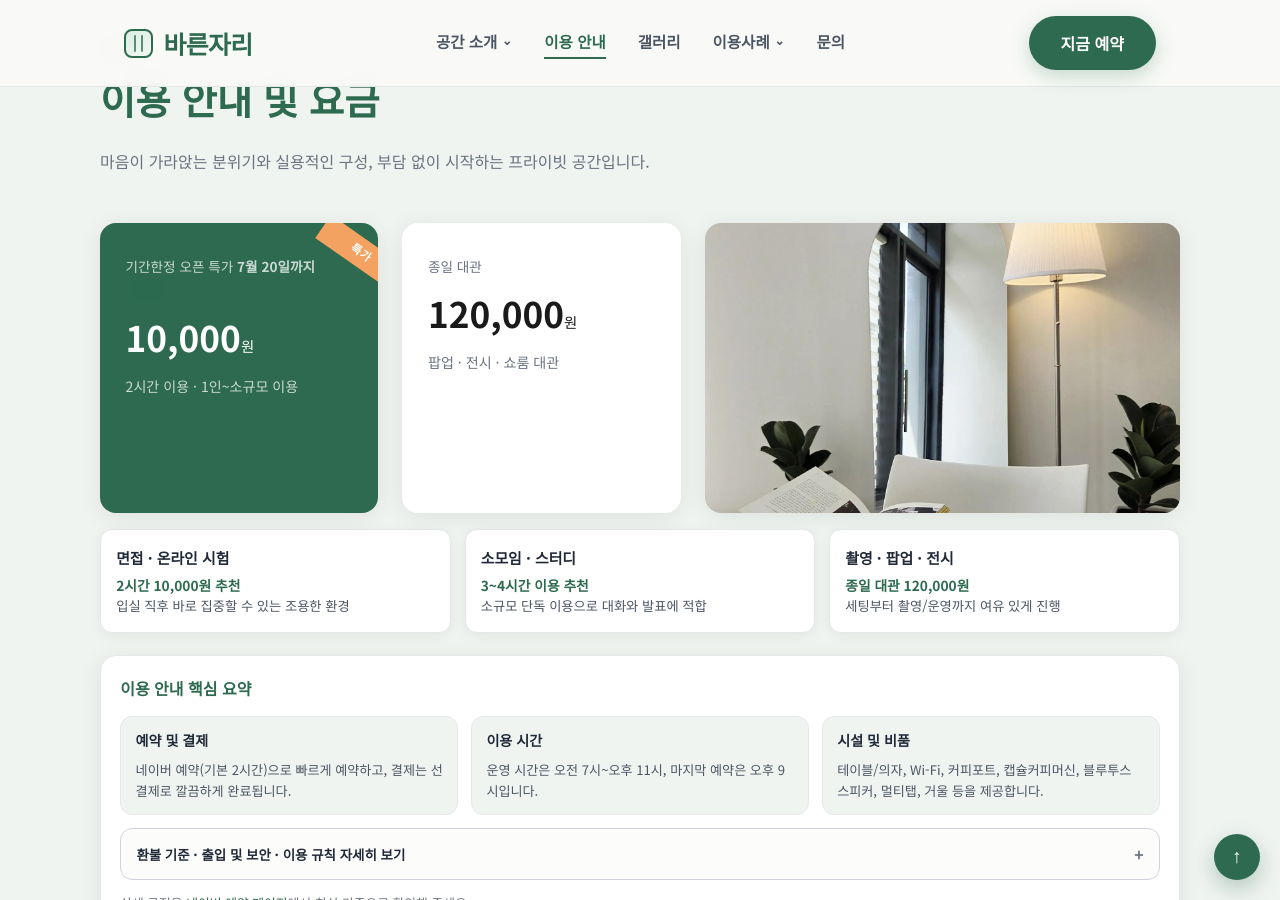
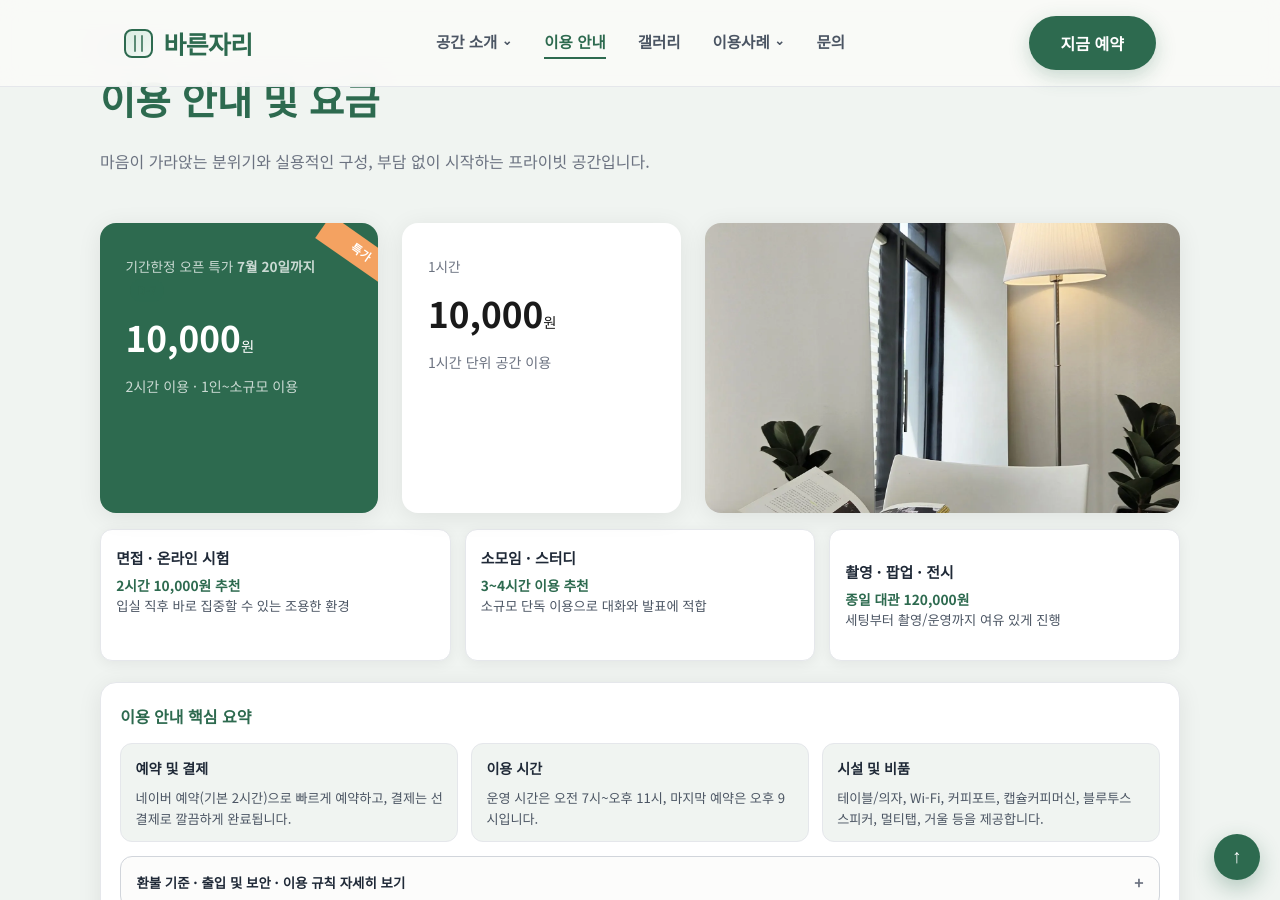
Before and after one commit to bareunspace/blog, a Jekyll site: the page built from index.html, in a window 1280 px wide and 900 px high, scrolled down 2117 px. Built offline with Jekyll 4.4.1, drawn with Linux system fonts in a browser that asks for light colours.

Commit message:
Update booking cards

```diff
--- a/index.html
+++ b/index.html
@@ -289,10 +289,10 @@ script_version: 20260713-2
             <p class="price-amount">10,000<span class="price-unit">원</span></p>
             <p class="price-desc">2시간 이용 · 1인~소규모 이용</p>
           </a>
-          <a href="https://m.booking.naver.com/booking/10/bizes/1663159/items/7764732" target="_blank" rel="noopener noreferrer" class="price-card" data-cta="price_fullday" aria-label="종일 대관 120,000원 예약하기">
-            <p class="price-label">종일 대관</p>
-            <p class="price-amount">120,000<span class="price-unit">원</span></p>
-            <p class="price-desc">팝업 · 전시 · 쇼룸 대관</p>
+          <a href="https://booking.naver.com/booking/10/bizes/1663159/items/7861240" target="_blank" rel="noopener noreferrer" class="price-card" data-cta="price_1hour" aria-label="1시간 10,000원 예약하기">
+            <p class="price-label">1시간</p>
+            <p class="price-amount">10,000<span class="price-unit">원</span></p>
+            <p class="price-desc">1시간 단위 공간 이용</p>
           </a>
         </div>
         <figure class="about-photo">
@@ -308,10 +308,10 @@ script_version: 20260713-2
           <h4>소모임 · 스터디</h4>
           <p><strong>3~4시간 이용 추천</strong><br />소규모 단독 이용으로 대화와 발표에 적합</p>
         </article>
-        <article class="plan-card">
+        <a href="https://m.booking.naver.com/booking/10/bizes/1663159/items/7764732" target="_blank" rel="noopener noreferrer" class="plan-card plan-card-link" data-cta="plan_fullday" aria-label="촬영, 팝업, 전시 종일 대관 120,000원 예약하기">
           <h4>촬영 · 팝업 · 전시</h4>
           <p><strong>종일 대관 120,000원</strong><br />세팅부터 촬영/운영까지 여유 있게 진행</p>
-        </article>
+        </a>
       </div>
       <div class="policy-summary">
         <h3 class="policy-title">이용 안내 핵심 요약</h3>
--- a/styles/main.css
+++ b/styles/main.css
@@ -1206,6 +1206,21 @@ section { padding: 5rem 1.5rem; }
   border: 1px solid #e5e7eb;
   padding: .95rem;
   box-shadow: 0 3px 14px rgba(0,0,0,.06);
+}
+.plan-card-link {
+  display: flex;
+  min-height: 132px;
+  flex-direction: column;
+  justify-content: center;
+  padding-block: 1.25rem;
+  color: inherit;
+  text-decoration: none;
+  transition: transform var(--transition), box-shadow var(--transition);
+}
+.plan-card-link:hover,
+.plan-card-link:focus-visible {
+  transform: translateY(-4px);
+  box-shadow: 0 12px 28px rgba(0,0,0,.14);
 }
 .plan-card h4 {
   font-size: .93rem;
```
